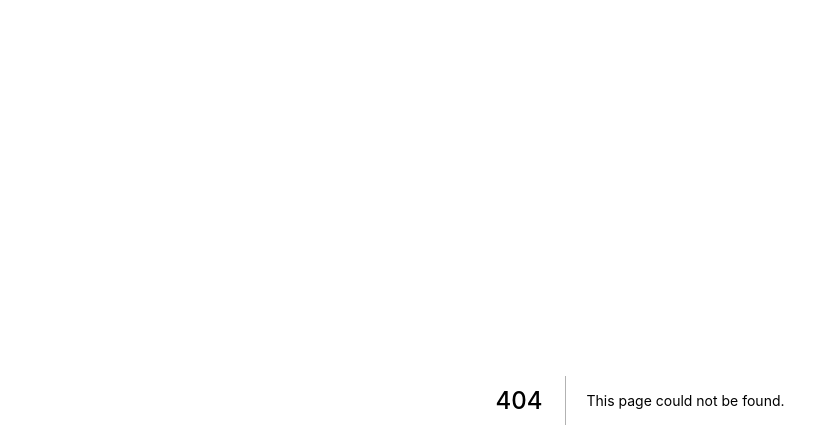
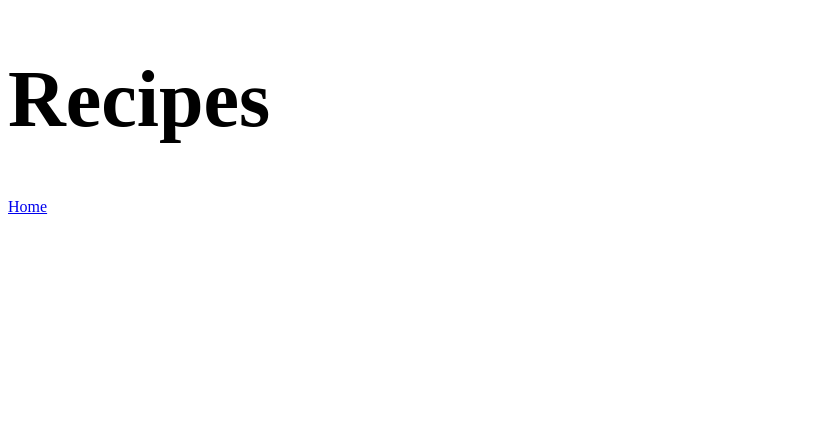
Before and after one commit to domlander/whats-for-dinner, a Next.js app: page /search/by-ingredients in a window 1280 px wide. Before the commit this address had no page. Shown: the top 448 px of the page, without its empty margins (0-839 px from the left). Built offline with nearby package versions, Linux system fonts and the light colour scheme.

Commit message:
Add search by ingredients page. Setup CSS modules and SASS.

```diff
--- /dev/null
+++ b/next.config.js
@@ -0,0 +1,9 @@
+const withSass = require("@zeit/next-sass");
+
+module.exports = withSass({
+  cssModules: true,
+  cssLoaderOptions: {
+    importLoaders: 1,
+    localIdentName: "[local]___[hash:base64:5]",
+  },
+});
--- /dev/null
+++ b/pages/search/by-ingredients.js
@@ -0,0 +1,17 @@
+import React from "react";
+import Link from "next/link";
+
+import styles from "./by-ingredients.module.scss";
+
+function byIngredients() {
+  return (
+    <>
+      <h1 className={styles.heading}>Recipes</h1>
+      <Link href="/">
+        <a>Home</a>
+      </Link>
+    </>
+  );
+}
+
+export default byIngredients;
--- /dev/null
+++ b/pages/search/by-ingredients.module.scss
@@ -0,0 +1,3 @@
+.heading {
+  font-size: 80px;
+}
```
Also changed, not shown: package.json (+6 -2 lines), pages/index.js (+9 -4 lines), 1 other file (tests, documents, lock files or other folders).
